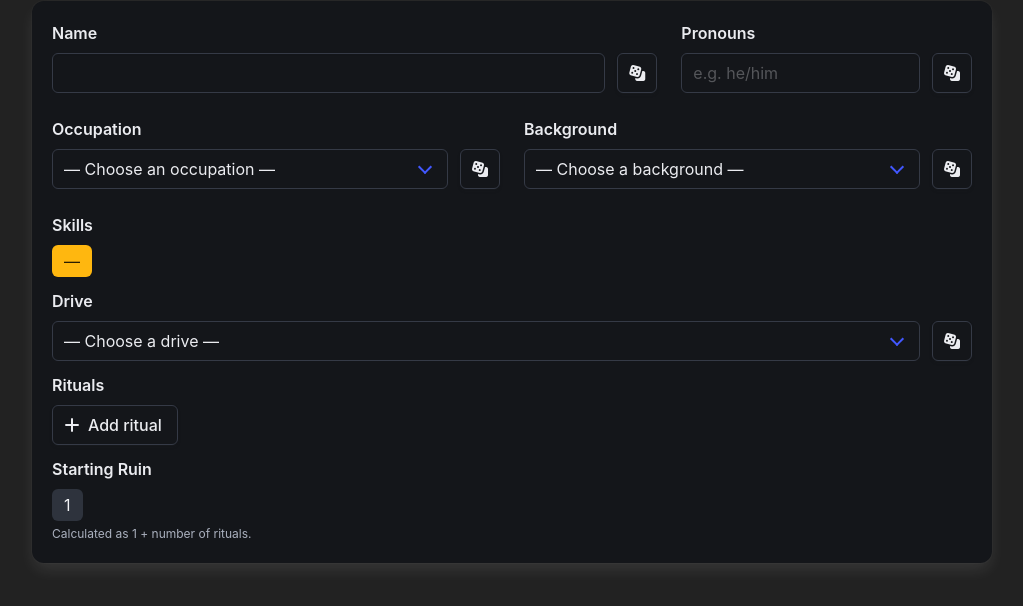
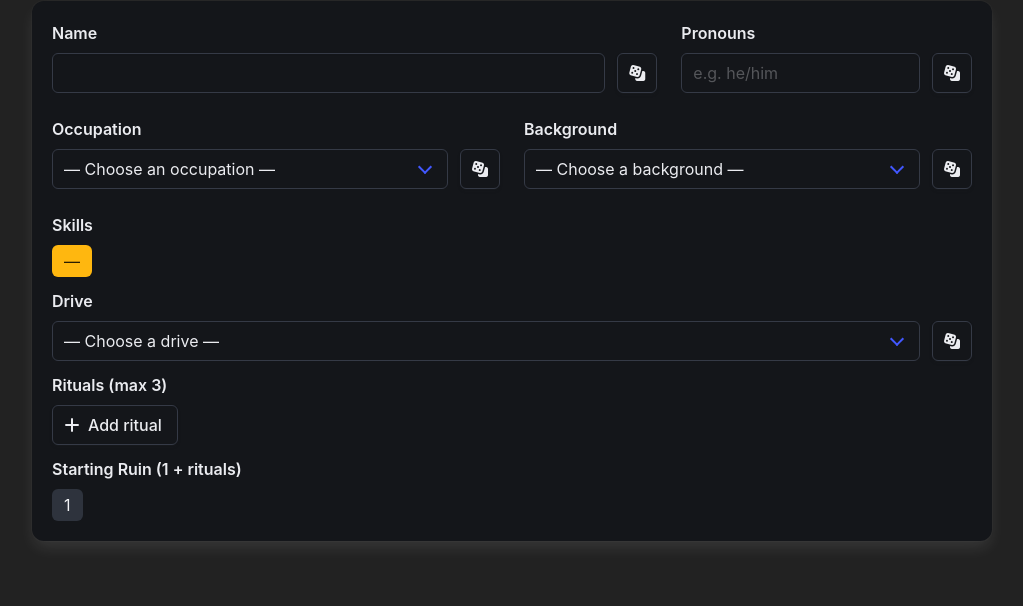
Before and after one commit to weavejester/trophycc, a plain HTML site: page index.html in a window 1280 px wide. Shown: the part 116-722 px from the top of the page, without its empty margins (128-1151 px from the left). Drawn offline with nearby package versions, Linux system fonts and the light colour scheme.

Commit message:
Fix max rituals

```diff
--- a/index.html
+++ b/index.html
@@ -260,7 +260,7 @@
 
             <!-- Rituals (dynamic rows) -->
             <div class="field" id="ritualsField">
-              <label class="label" for="rituals">Rituals</label>
+              <label class="label" for="rituals">Rituals (max 3)</label>
 
               <!-- Container for up to 3 ritual rows -->
               <div id="rituals-rows"></div>
@@ -401,11 +401,10 @@
             </div>
 
             <!-- Starting Ruin (auto) -->
-            <label class="label" for="startingRuinValue">Starting Ruin</label>
+            <label class="label" for="startingRuinValue">Starting Ruin (1 + rituals)</label>
             <div class="control">
               <span id="startingRuinValue" class="tag is-dark is-medium" aria-live="polite" aria-atomic="true">1</span>
             </div>
-            <p id="startingRuinHelp" class="help is-muted">Calculated as 1 + number of rituals.</p>
           </fieldset>
         </form>
       </div>
@@ -503,7 +502,7 @@
      function updateRitualAddState(){
        var atMax = ritualsRows ? ritualsRows.children.length >= MAX_RITUALS : false;
        if (ritualsAddLink){
-         ritualsAddLink.classList.toggle('is-disabled', atMax);
+         ritualsAddLink.disabled = atMax;
          ritualsAddLink.setAttribute('aria-disabled', atMax ? 'true' : 'false');
        }
        updateStartingRuin();
```
